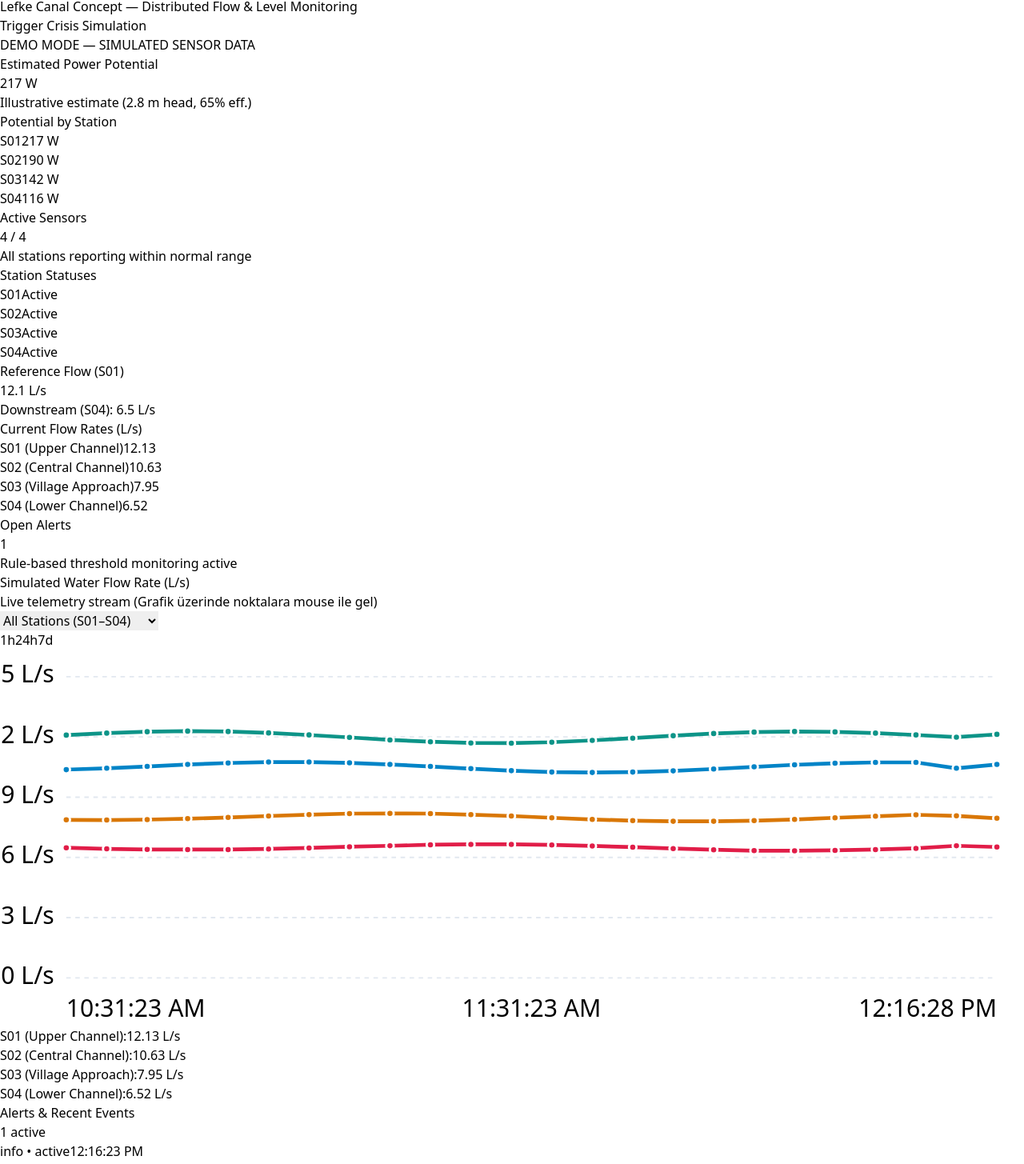
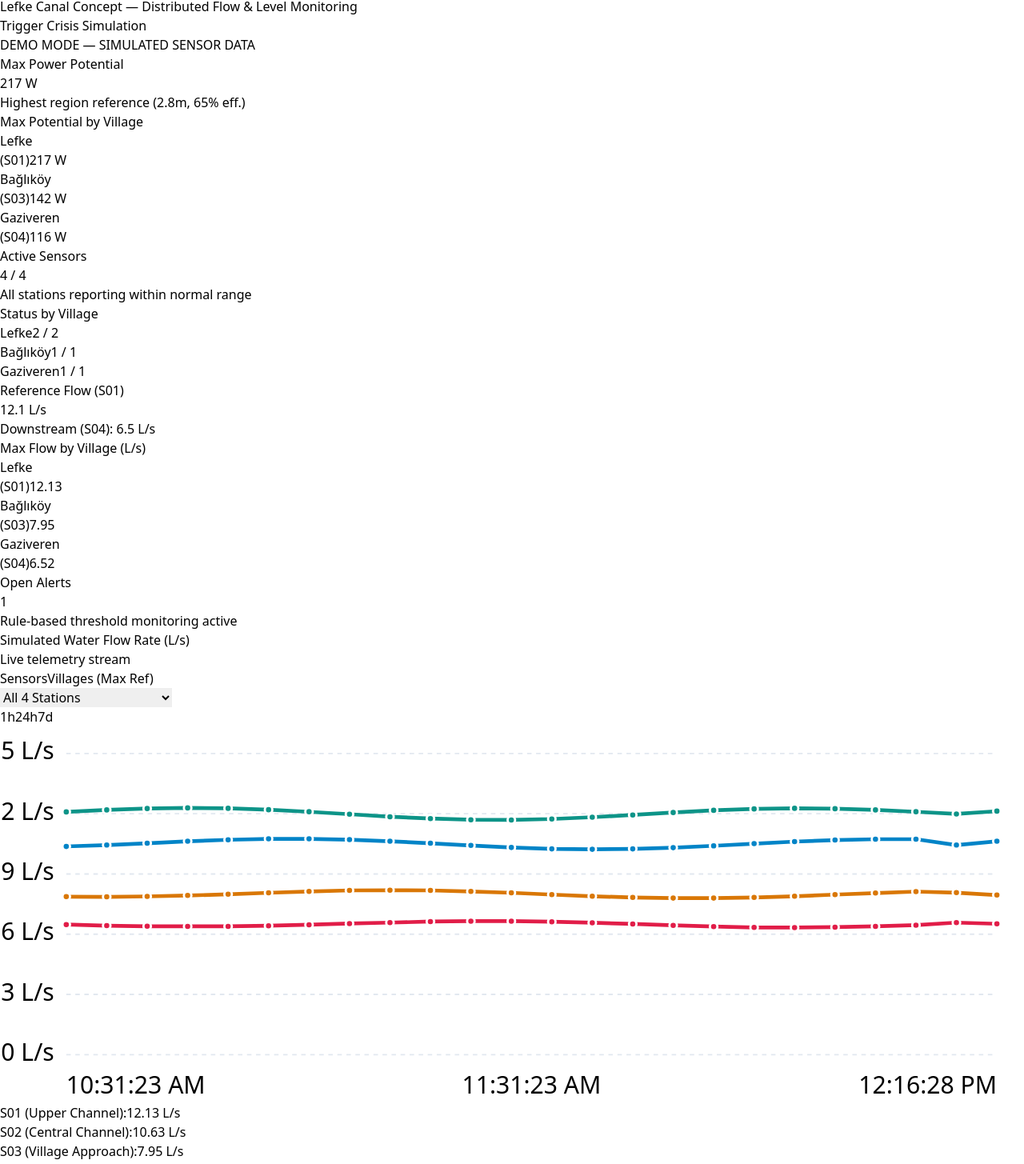
Before and after one commit to ferodev0/aqua-grid, a React (Vite) app: page / in a window 1280 px wide. Shown: the part 5292-6747 px from the top of the page at 80% size. Built offline with nearby package versions, Linux system fonts and the light colour scheme.

Commit message:
regional data integrated

```diff
--- a/src/DashboardLayout.jsx
+++ b/src/DashboardLayout.jsx
@@ -36,18 +36,17 @@ function formatTime(isoString) {
   });
 }
 
-// Yardımcı bileşen: İlk 10 öğeyi gösterip geri kalanını "+ X Other" olarak gruplayan liste
-function TopTenList({ items, renderItem, emptyMessage = 'No data' }) {
+function TopThreeList({ items, renderItem, emptyMessage = 'No data' }) {
   if (!items || items.length === 0) {
     return <div className="text-sm text-slate-500 italic">{emptyMessage}</div>;
   }
 
-  const topTen = items.slice(0, 10);
-  const remainingCount = items.length - 10;
+  const topThree = items.slice(0, 3);
+  const remainingCount = items.length - 3;
 
   return (
     <div className="flex flex-col gap-1.5">
-      {topTen.map((item, index) => renderItem(item, index))}
+      {topThree.map((item, index) => renderItem(item, index))}
 
       {remainingCount > 0 && (
         <div className="text-center pt-2 mt-1 border-t border-slate-100">
@@ -60,12 +59,12 @@ function TopTenList({ items, renderItem, emptyMessage = 'No data' }) {
   );
 }
 
-
 export default function DashboardLayout() {
   const [isSidebarOpen, setIsSidebarOpen] = useState(true);
   const [selectedRange, setSelectedRange] = useState('1h');
   const [selectedSensorId, setSelectedSensorId] = useState('ALL');
 
+  const [chartGroupBy, setChartGroupBy] = useState('sensor');
   const [hoveredPoint, setHoveredPoint] = useState(null);
 
   const {
@@ -79,7 +78,6 @@ export default function DashboardLayout() {
     getSensorTelemetry,
   } = useNetwork();
 
-  // Sensör ID'lerine göre dinamik renk eşleştirmesi
   const sensorColors = useMemo(() => {
     const colorMap = {};
     sensors.forEach((s, index) => {
@@ -93,26 +91,69 @@ export default function DashboardLayout() {
       ? sensors
       : sensors.filter((s) => s.id === selectedSensorId);
 
-  const hydropowerData = useMemo(() => {
-    return sensors.map(sensor => {
+  // --- KÖYE GÖRE GRUPLAMALAR ---
+  const { villagesData, villagePowerData, villageActiveData, villageMaxFlowData } = useMemo(() => {
+    const vData = {};
+    const activeByVillage = {};
+    const maxFlowByVillage = {};
+
+    sensors.forEach(sensor => {
+      const village = sensor.village || 'Unknown Village';
+
+      // 1. Sensörleri Köylere Ayır (Açılır menü için)
+      if (!vData[village]) vData[village] = [];
+      vData[village].push(sensor);
+
+      // 2. Aktif Sensör Sayımı (Köye Göre)
+      if (!activeByVillage[village]) activeByVillage[village] = { total: 0, active: 0 };
+      activeByVillage[village].total += 1;
+      if (sensor.status === 'normal') activeByVillage[village].active += 1;
+
+      // 3. Maksimum Akış Hızı (Köye Göre Referans Belirleme)
       const flowLps = Number(sensor.current?.flowRateLps) || 0;
-      const RHO = 1000;
-      const G = 9.81;
-      const Q_m3s = flowLps / 1000;
+      if (!maxFlowByVillage[village] || flowLps > maxFlowByVillage[village].flowRateLps) {
+        maxFlowByVillage[village] = {
+          sensorId: sensor.id,
+          flowRateLps: flowLps,
+          headHeight: sensor.headHeight || 2.8,
+          turbineEfficiency: sensor.turbineEfficiency || 0.65
+        };
+      }
+    });
 
-      // Sensör objesinde tanımlıysa onu kullan, yoksa varsayılana düş
-      const HEAD = sensor.headHeight || 2.8;
-      const EFFICIENCY = sensor.turbineEfficiency || 0.65;
-
-      const calculatedWatts = RHO * G * Q_m3s * HEAD * EFFICIENCY;
-
+    // Formata Çevirme ve Güç (Power) Hesabı (Köye Göre EN YÜKSEK Referans Akışına Göre)
+    const pData = Object.keys(maxFlowByVillage).map(village => {
+      const maxData = maxFlowByVillage[village];
+      const calculatedWatts = 1000 * 9.81 * (maxData.flowRateLps / 1000) * maxData.headHeight * maxData.turbineEfficiency;
       return {
-        id: sensor.id,
-        name: sensor.name,
+        id: village,
+        name: village,
+        sensorId: maxData.sensorId, // Hover'da göstermek için sensör ID'si eklendi
         powerWatts: calculatedWatts
       };
     }).sort((a, b) => b.powerWatts - a.powerWatts);
+
+    const aData = Object.keys(activeByVillage).map(village => ({
+      id: village, name: village, ...activeByVillage[village]
+    })).sort((a, b) => b.active - a.active);
+
+    const mFlowData = Object.keys(maxFlowByVillage).map(village => ({
+      id: village, name: village, ...maxFlowByVillage[village]
+    })).sort((a, b) => b.flowRateLps - a.flowRateLps);
+
+    return {
+      villagesData: vData,
+      villagePowerData: pData,
+      villageActiveData: aData,
+      villageMaxFlowData: mFlowData
+    };
   }, [sensors]);
+
+  // Yeni maksimum güç değeri (Toplamı değil, en yüksek potansiyele sahip bölgeyi alır)
+  const maxEstimatedPower = useMemo(() => {
+    if (villagePowerData.length === 0) return 0;
+    return villagePowerData[0].powerWatts; // Sıralı olduğu için [0] en büyüktür
+  }, [villagePowerData]);
 
   const chartWidth = 680;
   const chartHeight = 250;
@@ -123,57 +164,79 @@ export default function DashboardLayout() {
   const innerWidth = chartWidth - padLeft - padRight;
   const innerHeight = chartHeight - padTop - padBottom;
 
-  // Veriye dayalı dinamik Y ekseni (maxFlowY) ve tick (çizgi) hesabı
-  const { dynamicMaxFlowY, dynamicTicks } = useMemo(() => {
+  // Veriye ve Gruplamaya Dayalı Grafik Hesabı (Village / Sensor)
+  const { dynamicMaxFlowY, dynamicTicks, activeSeries } = useMemo(() => {
     let maxVal = 0;
-    visibleSensors.forEach((sensor) => {
+    let series = [];
+
+    if (chartGroupBy === 'sensor') {
+      series = visibleSensors.map((sensor) => {
         const points = getSensorTelemetry(sensor.id, selectedRange);
-      points.forEach((pt) => {
-        if (pt.flowRateLps > maxVal) maxVal = pt.flowRateLps;
+        points.forEach((pt) => { if (pt.flowRateLps > maxVal) maxVal = pt.flowRateLps; });
+        return {
+          id: sensor.id,
+          name: sensor.name,
+          color: sensorColors[sensor.id] || '#0f766e',
+          points
+        };
       });
+    } else {
+      // Köy (Village) bazlı MAKSİMUM referans grafik gösterimi
+      const villages = [...new Set(visibleSensors.map(s => s.village || 'Unknown'))];
+      series = villages.map((villageName, index) => {
+        const villageSensors = visibleSensors.filter(s => s.village === villageName || (!s.village && villageName === 'Unknown'));
+        const refPoints = getSensorTelemetry(villageSensors[0].id, selectedRange);
+
+        const points = refPoints.map((refPt, idx) => {
+          let maxFlow = 0;
+          villageSensors.forEach(s => {
+             const pts = getSensorTelemetry(s.id, selectedRange);
+             const currentFlow = pts[idx]?.flowRateLps || 0;
+             if (currentFlow > maxFlow) {
+               maxFlow = currentFlow;
+             }
+          });
+          if (maxFlow > maxVal) maxVal = maxFlow;
+          return { ...refPt, flowRateLps: maxFlow };
         });
 
-    // En yüksek değerin %20 üstünü alarak tavan belirle (minimum 10)
+        return {
+          id: villageName,
+          name: `${villageName} (Max Ref)`,
+          color: COLOR_PALETTE[index % COLOR_PALETTE.length],
+          points
+        };
+      });
+    }
+
     const calculatedMax = Math.max(Math.ceil(maxVal * 1.2), 10);
-
-    // 5 eşit parçaya bölerek eksen çizgisi (tick) dizisi oluştur
     const tickCount = 5;
     const step = calculatedMax / tickCount;
     const ticks = Array.from({ length: tickCount + 1 }, (_, i) => parseFloat((i * step).toFixed(1)));
 
-    return { dynamicMaxFlowY: calculatedMax, dynamicTicks: ticks };
-  }, [visibleSensors, getSensorTelemetry, selectedRange]);
-
-  const sensorSeries = visibleSensors.map((sensor) => {
-    const points = getSensorTelemetry(sensor.id, selectedRange);
-    const coords = points.map((pt, idx) => {
-      const x =
-        padLeft +
-        (points.length <= 1
-          ? innerWidth / 2
-          : (idx / (points.length - 1)) * innerWidth);
-      const clampedFlow = Math.min(Math.max(pt.flowRateLps, 0), dynamicMaxFlowY);
-      const y = padTop + innerHeight - (clampedFlow / dynamicMaxFlowY) * innerHeight;
-      return { x, y, pt, sensorId: sensor.id, sensorName: sensor.name };
+    const mappedSeries = series.map(s => {
+      const coords = s.points.map((pt, idx) => {
+        const x = padLeft + (s.points.length <= 1 ? innerWidth / 2 : (idx / (s.points.length - 1)) * innerWidth);
+        const clampedFlow = Math.min(Math.max(pt.flowRateLps, 0), calculatedMax);
+        const y = padTop + innerHeight - (clampedFlow / calculatedMax) * innerHeight;
+        return { x, y, pt, sensorId: s.id, sensorName: s.name };
       });
-
       return {
-      sensor,
+        ...s,
         coords,
-      polyline: coords.map((c) => `${c.x.toFixed(1)},${c.y.toFixed(1)}`).join(' '),
-      color: sensorColors[sensor.id] || '#0f766e',
+        polyline: coords.map(c => `${c.x.toFixed(1)},${c.y.toFixed(1)}`).join(' ')
       };
     });
 
-  const referenceTicks = getSensorTelemetry(
-    sensors[0]?.id || 'S01',
-    selectedRange
-  );
+    return { dynamicMaxFlowY: calculatedMax, dynamicTicks: ticks, activeSeries: mappedSeries };
+  }, [visibleSensors, getSensorTelemetry, selectedRange, chartGroupBy, sensorColors]);
+
+  const referenceTicks = activeSeries[0]?.points || [];
 
   return (
     <div className="flex h-screen bg-slate-50 text-slate-800 font-sans overflow-hidden">
 
-      {/* Dinamik Genişlikli Left Navigation Panel */}
+      {/* Left Navigation Panel */}
       <aside
         className={`bg-white flex flex-col border-r border-slate-200 shadow-sm transition-all duration-300 ease-in-out z-20 ${
           isSidebarOpen ? 'w-64' : 'w-20'
@@ -278,8 +341,8 @@ export default function DashboardLayout() {
             className="fixed z-50 bg-slate-900 text-white text-xs px-3 py-2 rounded shadow-lg pointer-events-none transform -translate-x-1/2 -translate-y-full mt-[-10px]"
             style={{ left: hoveredPoint.clientX, top: hoveredPoint.clientY }}
           >
-            <div className="font-bold mb-1" style={{ color: sensorColors[hoveredPoint.sensorId] }}>
-              {hoveredPoint.sensorId} - {hoveredPoint.sensorName}
+            <div className="font-bold mb-1" style={{ color: hoveredPoint.color || '#10b981' }}>
+              {hoveredPoint.sensorId} {hoveredPoint.sensorName && `- ${hoveredPoint.sensorName}`}
             </div>
             <div>Zaman: {formatTime(hoveredPoint.pt.timestamp)}</div>
             <div>Akış: {hoveredPoint.pt.flowRateLps.toFixed(2)} L/s</div>
@@ -321,36 +384,39 @@ export default function DashboardLayout() {
 
         <section className="grid grid-cols-1 md:grid-cols-2 lg:grid-cols-4 gap-4 mb-6">
 
-          {/* Estimated Power Potential Card + Hover Dropdown */}
+          {/* Max Power Potential Card (Toplama değil, En Yüksek Referans) */}
           <div className="bg-white p-5 rounded-xl border border-slate-200 shadow-sm relative group cursor-help transition-all hover:border-teal-300 hover:shadow-md">
             <h3 className="text-slate-500 text-sm font-medium mb-1">
-              Estimated Power Potential
+              Max Power Potential
             </h3>
             <div className="text-3xl font-bold text-slate-800">
-              {summaryMetrics.illustrativePowerPotentialWatts.toFixed(0)} W
+              {maxEstimatedPower.toFixed(0)} W
             </div>
             <p className="text-xs text-slate-400 mt-1">
-              Illustrative estimate (2.8 m head, 65% eff.)
+              Highest region reference (2.8m, 65% eff.)
             </p>
 
-            <div className="absolute top-full left-0 mt-2 w-full bg-white border border-slate-200 rounded-lg shadow-xl opacity-0 invisible group-hover:opacity-100 group-hover:visible transition-all duration-200 z-10 p-3">
-              <div className="text-xs font-semibold text-slate-500 mb-2 border-b pb-1">Potential by Station</div>
-              <TopTenList
-                items={hydropowerData}
-                renderItem={(data) => (
+            <div className="absolute top-full left-0 mt-2 w-full min-w-[240px] bg-white border border-slate-200 rounded-lg shadow-xl opacity-0 invisible group-hover:opacity-100 group-hover:visible transition-all duration-200 z-10 p-3">
+              <div className="text-xs font-semibold text-slate-500 mb-2 border-b pb-1">Max Potential by Village</div>
+              <TopThreeList
+                items={villagePowerData}
+                renderItem={(data, idx) => (
                   <div key={data.id} className="flex justify-between items-center text-sm">
-                    <span className="text-slate-600 font-medium">
-                      <span className="inline-block w-2 h-2 rounded-full mr-2" style={{ backgroundColor: sensorColors[data.id] }}></span>
-                      {data.id}
+                    <span className="text-slate-600 font-medium truncate pr-2 max-w-[120px]" title={data.name}>
+                      <span className="inline-block w-2 h-2 rounded-full mr-2" style={{ backgroundColor: COLOR_PALETTE[idx % COLOR_PALETTE.length] }}></span>
+                      {data.name}
                     </span>
+                    <div className="flex items-center gap-2 shrink-0">
+                      <span className="text-[10px] text-slate-400">({data.sensorId})</span>
                       <span className="font-bold text-teal-700">{data.powerWatts.toFixed(0)} W</span>
+                    </div>
                   </div>
                 )}
               />
             </div>
           </div>
 
-          {/* Active Sensors Card + Hover Dropdown */}
+          {/* Active Sensors Card */}
           <div className="bg-white p-5 rounded-xl border border-slate-200 shadow-sm relative group cursor-help transition-all hover:border-teal-300 hover:shadow-md">
             <h3 className="text-slate-500 text-sm font-medium mb-1">
               Active Sensors
@@ -369,17 +435,17 @@ export default function DashboardLayout() {
             </p>
 
             <div className="absolute top-full left-0 mt-2 w-full bg-white border border-slate-200 rounded-lg shadow-xl opacity-0 invisible group-hover:opacity-100 group-hover:visible transition-all duration-200 z-10 p-3">
-              <div className="text-xs font-semibold text-slate-500 mb-2 border-b pb-1">Station Statuses</div>
-              <TopTenList
-                items={sensors}
-                renderItem={(sensor) => (
-                  <div key={sensor.id} className="flex justify-between items-center text-sm">
+              <div className="text-xs font-semibold text-slate-500 mb-2 border-b pb-1">Status by Village</div>
+              <TopThreeList
+                items={villageActiveData}
+                renderItem={(data, idx) => (
+                  <div key={data.id} className="flex justify-between items-center text-sm">
                     <span className="text-slate-600 font-medium">
-                      <span className="inline-block w-2 h-2 rounded-full mr-2" style={{ backgroundColor: sensorColors[sensor.id] }}></span>
-                      {sensor.id}
+                      <span className="inline-block w-2 h-2 rounded-full mr-2" style={{ backgroundColor: COLOR_PALETTE[idx % COLOR_PALETTE.length] }}></span>
+                      {data.name}
                     </span>
-                    <span className={`text-[10px] uppercase font-bold px-2 py-0.5 rounded-full border ${STATUS_BADGE_STYLES[sensor.status]}`}>
-                      {sensor.status === 'normal' ? 'Active' : sensor.status}
+                    <span className={`text-[10px] uppercase font-bold px-2 py-0.5 rounded-full border ${data.active === data.total ? STATUS_BADGE_STYLES['normal'] : STATUS_BADGE_STYLES['warning']}`}>
+                      {data.active} / {data.total}
                     </span>
                   </div>
                 )}
@@ -387,7 +453,7 @@ export default function DashboardLayout() {
             </div>
           </div>
 
-          {/* Reference Flow Card + Hover Dropdown */}
+          {/* Reference Flow Card */}
           <div className="bg-white p-5 rounded-xl border border-slate-200 shadow-sm relative group cursor-help transition-all hover:border-teal-300 hover:shadow-md">
             <h3 className="text-slate-500 text-sm font-medium mb-1">
               Reference Flow ({summaryMetrics.referenceSensorId})
@@ -407,18 +473,21 @@ export default function DashboardLayout() {
             </p>
 
             <div className="absolute top-full left-0 mt-2 w-full min-w-[240px] bg-white border border-slate-200 rounded-lg shadow-xl opacity-0 invisible group-hover:opacity-100 group-hover:visible transition-all duration-200 z-10 p-3">
-              <div className="text-xs font-semibold text-slate-500 mb-2 border-b pb-1">Current Flow Rates (L/s)</div>
-              <TopTenList
-                items={sensors}
-                renderItem={(sensor) => (
-                  <div key={sensor.id} className="flex justify-between items-center text-sm">
-                    <span className="text-slate-600 font-medium truncate pr-2 max-w-[120px]" title={sensor.name}>
-                      <span className="inline-block w-2 h-2 rounded-full mr-2" style={{ backgroundColor: sensorColors[sensor.id] }}></span>
-                      {sensor.id} ({sensor.name})
+              <div className="text-xs font-semibold text-slate-500 mb-2 border-b pb-1">Max Flow by Village (L/s)</div>
+              <TopThreeList
+                items={villageMaxFlowData}
+                renderItem={(data, idx) => (
+                  <div key={data.id} className="flex justify-between items-center text-sm">
+                    <span className="text-slate-600 font-medium truncate pr-2 max-w-[120px]" title={data.name}>
+                      <span className="inline-block w-2 h-2 rounded-full mr-2" style={{ backgroundColor: COLOR_PALETTE[idx % COLOR_PALETTE.length] }}></span>
+                      {data.name}
                     </span>
-                    <span className="font-bold text-slate-800 shrink-0">
-                      {Number(sensor.current?.flowRateLps || 0).toFixed(2)}
+                    <div className="flex items-center gap-2 shrink-0">
+                      <span className="text-[10px] text-slate-400">({data.sensorId})</span>
+                      <span className="font-bold text-slate-800">
+                        {data.flowRateLps.toFixed(2)}
                       </span>
+                    </div>
                   </div>
                 )}
               />
@@ -457,23 +526,43 @@ export default function DashboardLayout() {
                   Simulated Water Flow Rate (L/s)
                 </h3>
                 <p className="text-xs text-slate-500">
-                  Live telemetry stream (Grafik üzerinde noktalara mouse ile gel)
+                  Live telemetry stream
                 </p>
               </div>
 
               <div className="flex items-center gap-2">
+
+                {/* Gruplama (Sensor vs Village) Seçenekleri */}
+                <div className="flex items-center gap-1 bg-slate-100 p-0.5 rounded border border-slate-200 text-xs mr-2">
+                  <button
+                    onClick={() => setChartGroupBy('sensor')}
+                    className={`px-2.5 py-1 rounded font-semibold transition-colors ${chartGroupBy === 'sensor' ? 'bg-white text-teal-700 shadow-sm' : 'text-slate-500 hover:text-slate-800'}`}
+                  >
+                    Sensors
+                  </button>
+                  <button
+                    onClick={() => setChartGroupBy('village')}
+                    className={`px-2.5 py-1 rounded font-semibold transition-colors ${chartGroupBy === 'village' ? 'bg-white text-teal-700 shadow-sm' : 'text-slate-500 hover:text-slate-800'}`}
+                  >
+                    Villages (Max Ref)
+                  </button>
+                </div>
+
+                {/* Köy gruplu (optgroup) Select Dropdown */}
                 <select
                   value={selectedSensorId}
                   onChange={(e) => setSelectedSensorId(e.target.value)}
                   className="text-xs bg-slate-50 border border-slate-200 rounded px-2.5 py-1.5 text-slate-700 font-medium"
                 >
-                  <option value="ALL">
-                    All Stations {sensors.length > 0 ? `(${sensors[0].id}–${sensors[sensors.length - 1].id})` : ''}
-                  </option>
-                  {sensors.map((s) => (
+                  <option value="ALL">All {sensors.length} Stations</option>
+                  {Object.entries(villagesData).map(([village, vSensors]) => (
+                    <optgroup key={village} label={`Village: ${village}`}>
+                      {vSensors.map((s) => (
                         <option key={s.id} value={s.id}>
                           {s.id} — {s.name}
                         </option>
+                      ))}
+                    </optgroup>
                   ))}
                 </select>
 
@@ -502,7 +591,6 @@ export default function DashboardLayout() {
                 viewBox={`0 0 ${chartWidth} ${chartHeight}`}
                 className="w-full h-full max-h-[290px] overflow-visible"
               >
-                {/* Dinamik eksen çizgileri (ticks) */}
                 {dynamicTicks.map((tickVal) => {
                   const y = padTop + innerHeight - (tickVal / dynamicMaxFlowY) * innerHeight;
                   return (
@@ -513,10 +601,10 @@ export default function DashboardLayout() {
                   );
                 })}
 
-                {/* Grafikteki noktalar ve Hover tetikleyicileri */}
-                {sensorSeries.map(({ sensor, polyline, coords, color }) => {
+                {/* Grafikteki noktalar ve çizgiler */}
+                {activeSeries.map(({ id, polyline, coords, color }) => {
                   return (
-                    <g key={sensor.id}>
+                    <g key={id}>
                       <polyline fill="none" stroke={color} strokeWidth="2.5" strokeLinecap="round" strokeLinejoin="round" points={polyline} />
 
                       {coords.map((coord, i) => (
@@ -528,7 +616,7 @@ export default function DashboardLayout() {
                             r="12"
                             fill="transparent"
                             className="cursor-crosshair"
-                            onMouseEnter={(e) => setHoveredPoint({ ...coord, clientX: e.clientX, clientY: e.clientY })}
+                            onMouseEnter={(e) => setHoveredPoint({ ...coord, color, clientX: e.clientX, clientY: e.clientY })}
                             onMouseLeave={() => setHoveredPoint(null)}
                           />
                           {/* Görsel nokta, hover yapılınca büyür */}
@@ -562,18 +650,25 @@ export default function DashboardLayout() {
                 )}
               </svg>
 
+              {/* Dinamik Grafik Lejantı (Village / Sensor geçişine uyumlu) */}
               <div className="flex flex-wrap items-center justify-center gap-4 pt-2 border-t border-slate-200/80 text-xs">
-                {visibleSensors.map((s) => (
+                <TopThreeList
+                  items={activeSeries}
+                  renderItem={(s) => (
                     <div key={s.id} className="flex items-center gap-1.5">
-                    <span className="w-3 h-3 rounded-full inline-block" style={{ backgroundColor: sensorColors[s.id] || '#0f766e' }} />
-                    <span className="font-medium text-slate-700">{s.id} ({s.name}):</span>
-                    <span className="font-bold text-slate-900">{s.current.flowRateLps.toFixed(2)} L/s</span>
+                      <span className="w-3 h-3 rounded-full inline-block shrink-0" style={{ backgroundColor: s.color }} />
+                      <span className="font-medium text-slate-700 truncate max-w-[150px]" title={s.name}>{s.id} ({s.name}):</span>
+                      <span className="font-bold text-slate-900 shrink-0">
+                        {s.coords[s.coords.length - 1]?.pt.flowRateLps.toFixed(2)} L/s
+                      </span>
                     </div>
-                ))}
+                  )}
+                />
               </div>
             </div>
           </div>
 
+          {/* Sensor Status Logs Panel */}
           <div className="flex-1 bg-white p-6 rounded-xl border border-slate-200 shadow-sm flex flex-col max-h-[500px]">
             <div className="flex items-center justify-between mb-4">
               <h3 className="text-lg font-semibold text-slate-800">Alerts & Recent Events</h3>
```
Lines whose indentation alone changed are shown as unchanged.
